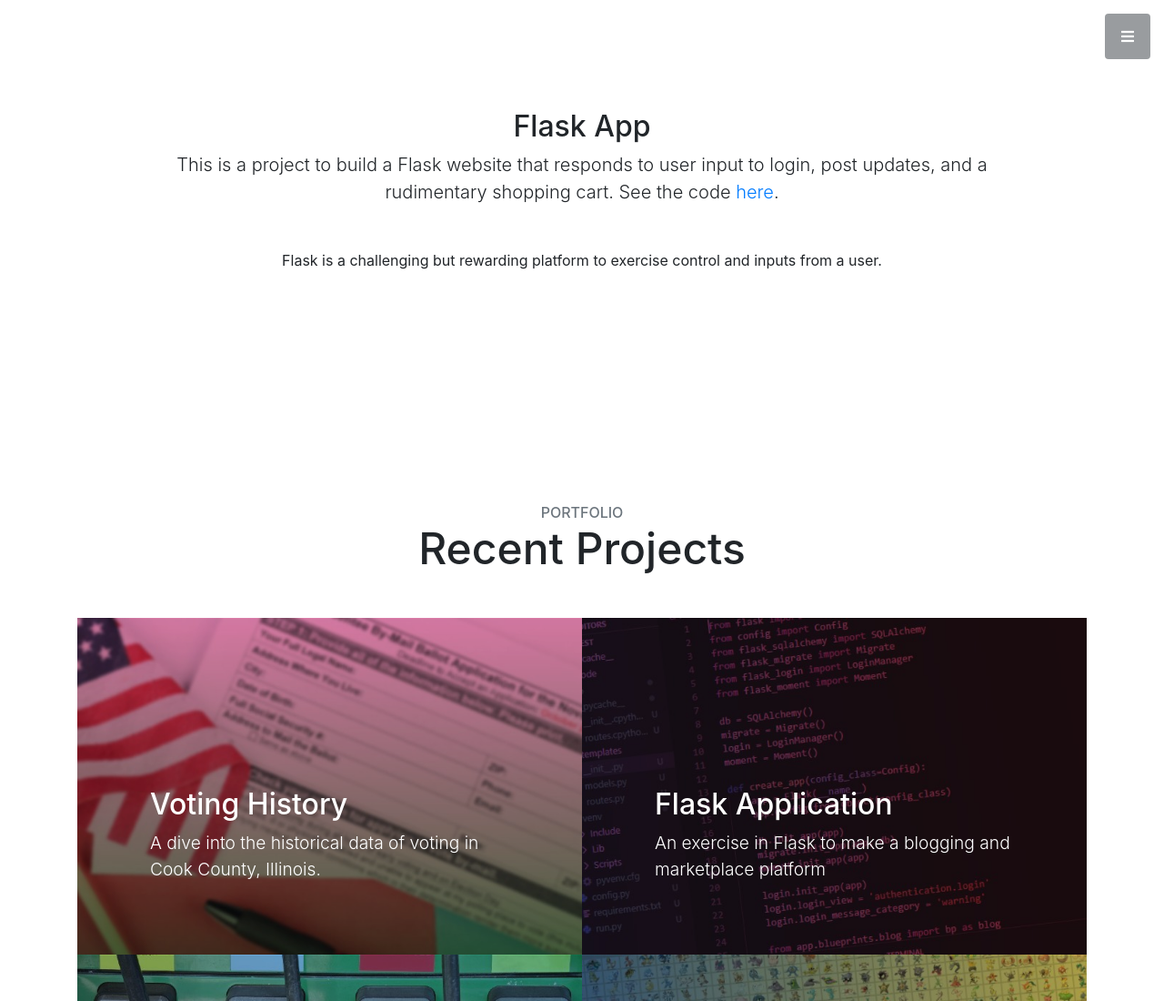
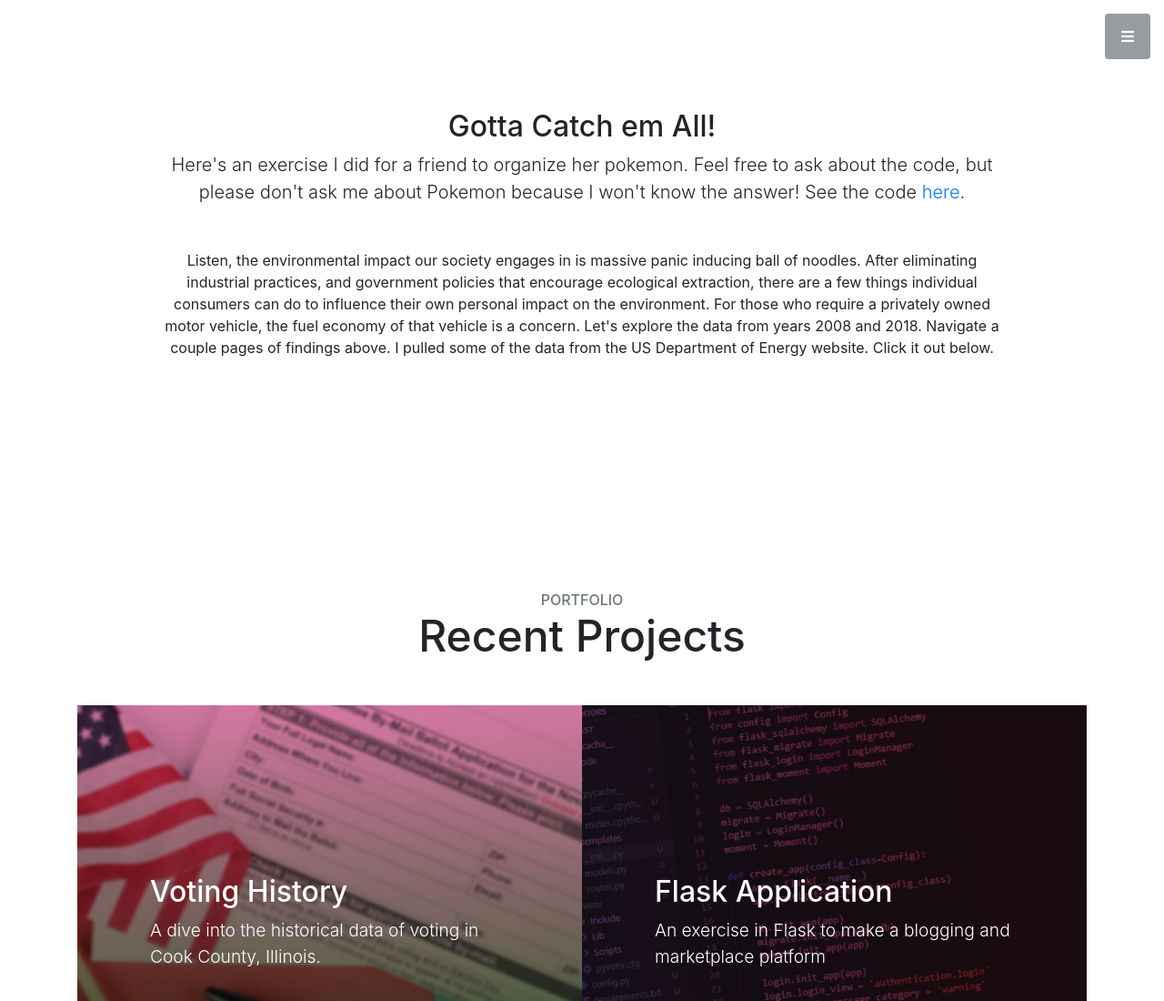
Before and after one commit to tolobe/tolobe.github.io, a website with bundled scripts: page poke.html in a window 1280 px wide. Shown: the top 1100 px of the page at 91% size. Built offline with nearby package versions, Linux system fonts and the light colour scheme.

Commit message:
Add files via upload

```diff
--- a/poke.html
+++ b/poke.html
@@ -60,10 +60,10 @@
     <div class="container text-center">
       <div class="row">
         <div class="col-lg-10 mx-auto">
-          <h2>Flask App</h2>
-          <p class="lead mb-5">This is a project to build a Flask website that responds to user input to login, post updates, and a rudimentary shopping cart. See the code <a href="flassk.html">here</a>.
+          <h2>Gotta Catch em All!</h2>
+          <p class="lead mb-5">Here's an exercise I did for a friend to organize her pokemon. Feel free to ask about the code, but please don't ask me about Pokemon because I won't know the answer!  See the code <a href="pokepy.html">here</a>.
           </p>
-          <p line-height: 1.6;>Flask is a challenging but rewarding platform to exercise control and inputs from a user. </p>
+          <p line-height: 1.6;>Listen, the environmental impact our society engages in is massive panic inducing ball of noodles. After eliminating industrial practices, and government policies that encourage ecological extraction, there are a few things individual consumers can do to influence their own personal impact on the environment. For those who require a privately owned motor vehicle, the fuel economy of that vehicle is a concern. Let's explore the data from years 2008 and 2018. Navigate a couple pages of findings above. I pulled some of the data from the US Department of Energy website. Click it out below.</p>
         </div>
       </div>
     </div>
```
Also changed, not shown: fuel.html (+2 -2 lines).
